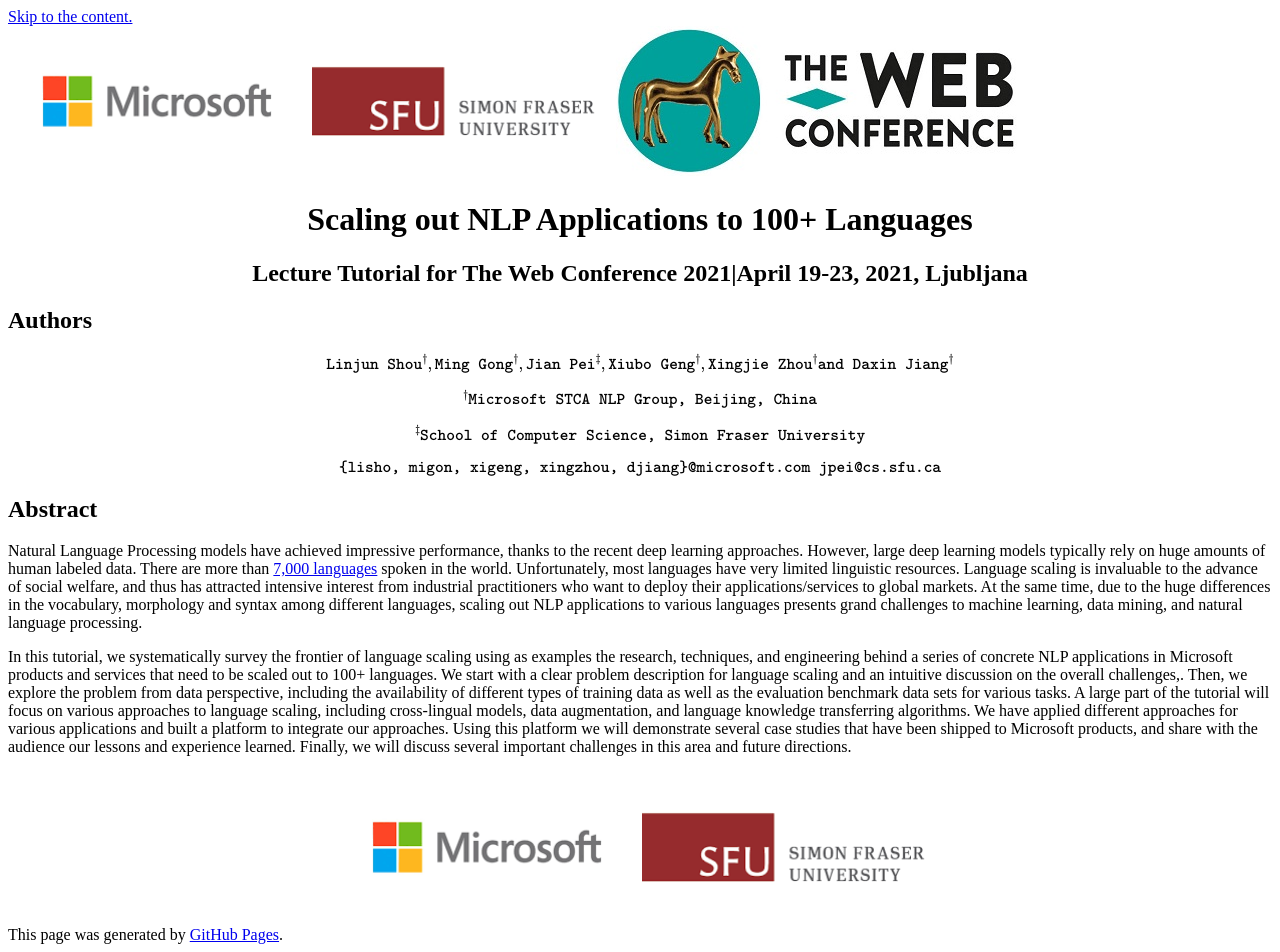
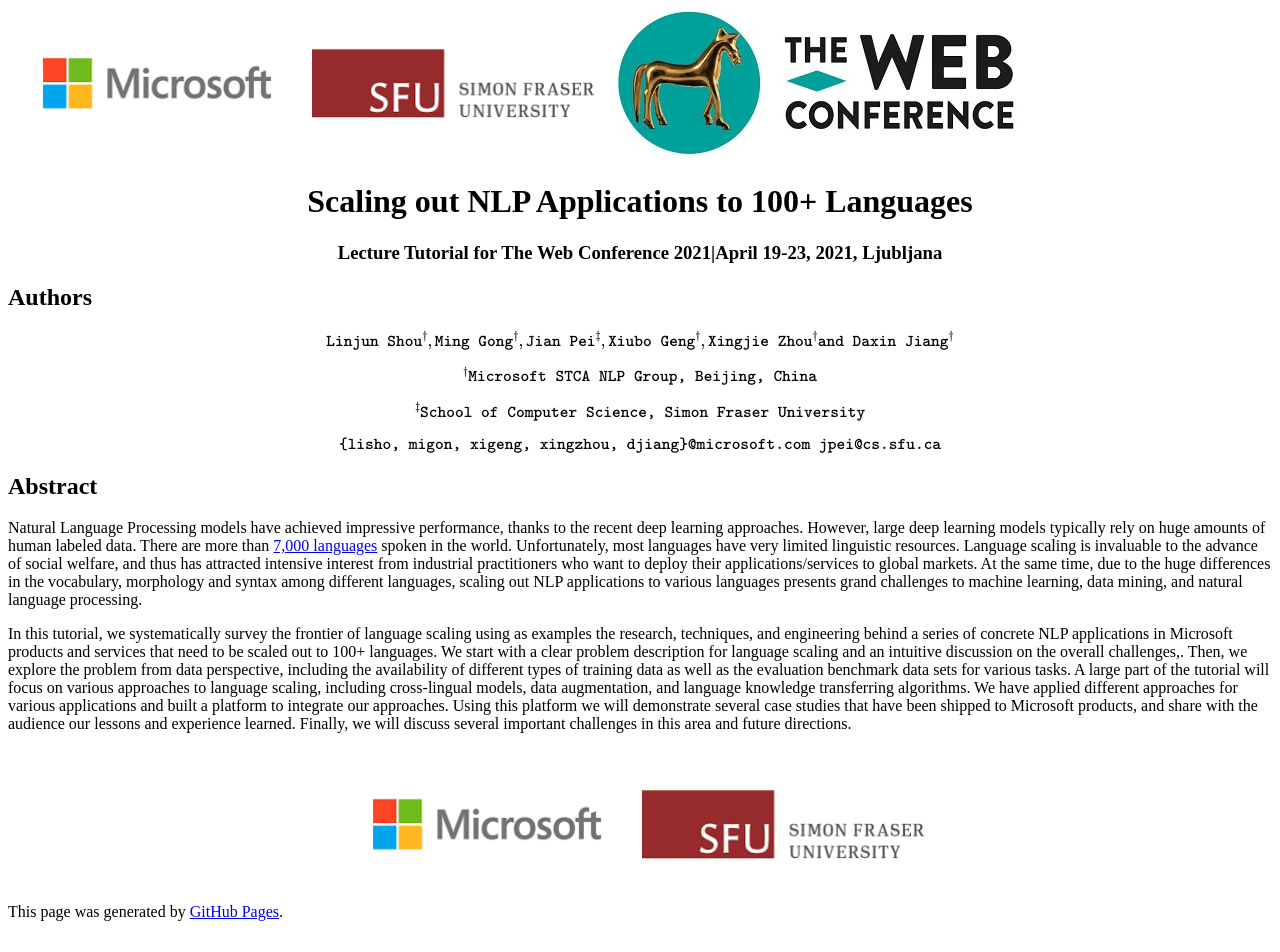
Before and after one commit to languagescaling/languagescaling.github.io, a Jekyll site: the page built from README.md, in a window 1280 px wide. Built offline with Jekyll 4.4.1, drawn with Linux system fonts in a browser that asks for light colours; our own code applies the rules of GitHub Pages for plain Markdown files; formulas are drawn with MathJax 3; after the commit the page ends 929 px from its top, so only the background shows below that.

Commit message:
Update default.html

```diff
--- a/_layouts/default.html
+++ b/_layouts/default.html
@@ -20,7 +20,7 @@
     <link rel="stylesheet" href="{{ './style.css}}">
   </head>
   <body>
-    <a id="skip-to-content" href="#content">Skip to the content.</a>
+<!--     <a id="skip-to-content" href="#content">Skip to the content.</a> -->
 
     <header class="page-header" role="banner">
       <img style="float: top left; margin: 0px 0px 0px 0px;" src="../figures/ms.png" width="300" height="150">
@@ -28,7 +28,7 @@
       <img style="float: top right; margin: auto;" src="../figures/www-logo.jpg" width="404" height="150">
       <center>
       <h1 class="project-name">{{ page.title | default: site.title | default: site.github.repository_name }}</h1>
-      <h2 class="project-tagline">{{ page.description | default: site.description | default: site.github.project_tagline }}</h2>
+      <h3 class="project-tagline">{{ page.description | default: site.description | default: site.github.project_tagline }}</h3>
     </center>
       {% if site.github.is_project_page %}
         <a href="{{ site.github.repository_url }}" class="btn">View on GitHub</a>
```
